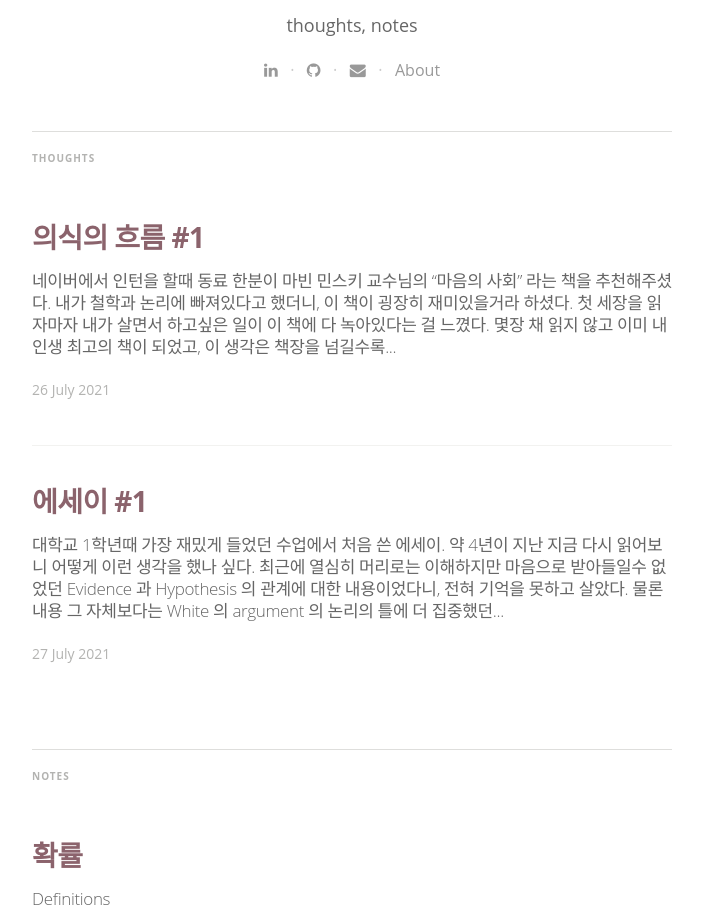
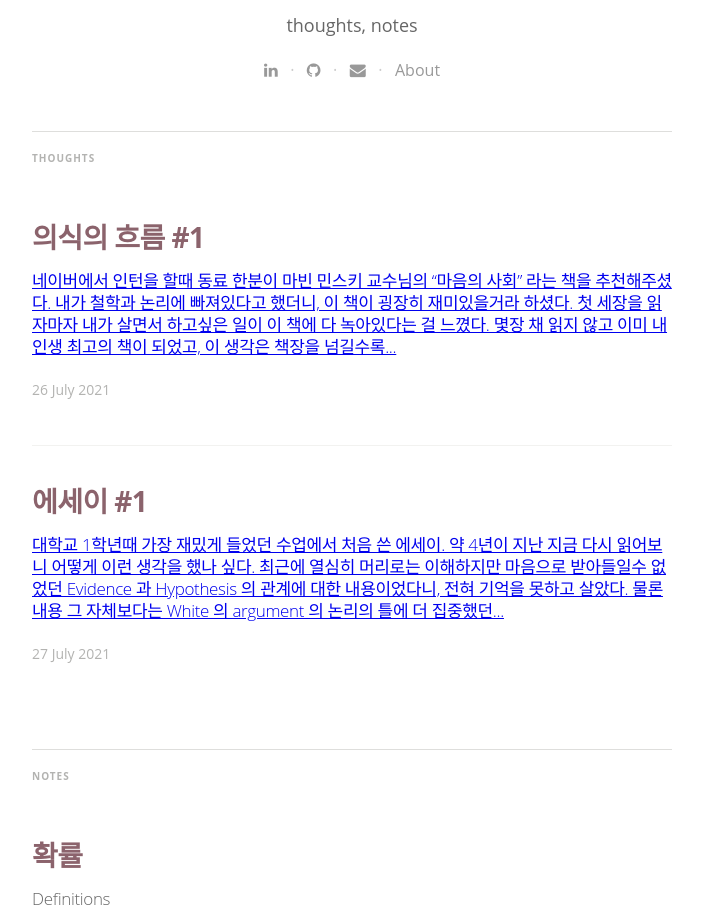
Before and after one commit to minniie/minniie.github.io, a Jekyll site: the page built from index.html, in a window 1280 px wide. Shown: the part 580-1502 px from the top of the page, without its empty margins (288-991 px from the left). Built offline with Jekyll 4.4.1, drawn with Linux system fonts in a browser that asks for light colours; nearby versions of some CDN libraries; some web fonts are replaced; the list of posts is cut into pages by our own code.

Commit message:
Update index.html

```diff
--- a/index.html
+++ b/index.html
@@ -41,7 +41,7 @@ layout: default
               <h2 class="post-title" itemprop="name"><a href="{{ post.url | prepend: site.baseurl }}" itemprop="url">{{ post.title }}</a></h2>
             </header>
             <section class="post-excerpt" itemprop="description">
-              <p>{{ post.content | strip_html | truncatewords: 50 }}</p>
+              <p><a href="{{ post.url | prepend: site.baseurl }}" itemprop="url">{{ post.content | strip_html | truncatewords: 50 }}</a></p>
             </section>
             <div class="post-meta">
               <time datetime="{{ post.date | date_to_long_string }}">{{ post.date | date_to_long_string }}</time>
```
